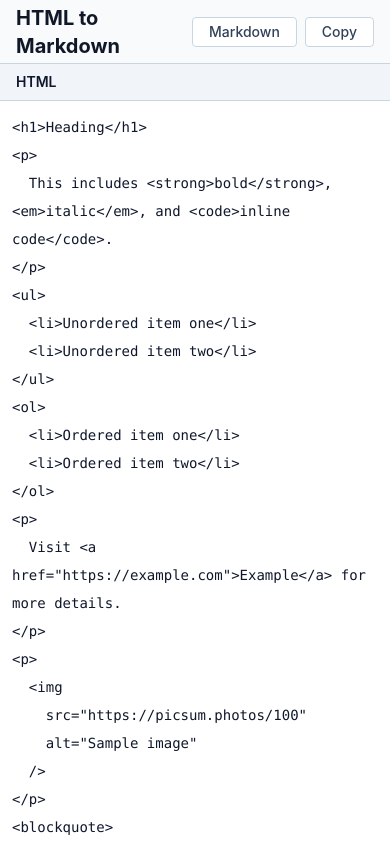
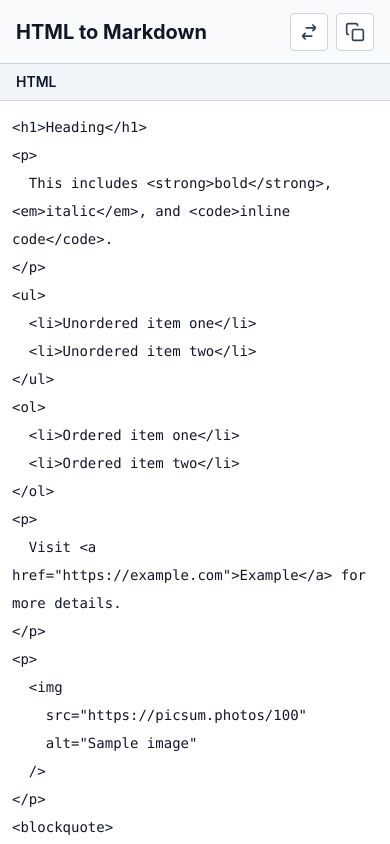
Before and after one commit to remarkablemark/html-to-markdown, a React (Vite) app: page / in a window 390 px wide. Built offline with nearby package versions, Linux system fonts and the light colour scheme; what turndown-plugin-gfm would draw is missing.

Commit message:
feat(components): use button icons for header on mobile

```diff
--- a/src/components/ConverterHeader/ConverterHeader.tsx
+++ b/src/components/ConverterHeader/ConverterHeader.tsx
@@ -80,22 +80,46 @@ export function ConverterHeader({
         </a>
 
         <button
-          className="cursor-pointer rounded border border-slate-300 bg-white px-4 py-1 text-sm font-medium text-slate-700 transition hover:bg-slate-100 disabled:cursor-not-allowed disabled:opacity-50 md:hidden dark:border-slate-700 dark:bg-slate-900 dark:text-slate-200 dark:hover:bg-slate-800"
+          aria-label={`Switch to ${mobileToggleLabel}`}
+          className="cursor-pointer rounded border border-slate-300 bg-white p-2 text-slate-700 transition hover:bg-slate-100 disabled:cursor-not-allowed disabled:opacity-50 md:hidden dark:border-slate-700 dark:bg-slate-900 dark:text-slate-200 dark:hover:bg-slate-800"
           onClick={onTogglePane}
+          title={`Switch to ${mobileToggleLabel}`}
           type="button"
         >
-          {mobileToggleLabel}
+          <svg
+            aria-hidden="true"
+            className="h-5 w-5"
+            fill="none"
+            stroke="currentColor"
+            strokeWidth="2"
+            viewBox="0 0 24 24"
+          >
+            <path d="M8 7h12m0 0-4-4m4 4-4 4m0 6H4m0 0 4 4m-4-4 4-4" />
+          </svg>
         </button>
 
         <button
-          className="cursor-pointer rounded border border-slate-300 bg-white px-4 py-1 text-sm font-medium text-slate-700 transition hover:bg-slate-100 disabled:cursor-not-allowed disabled:opacity-50 dark:border-slate-700 dark:bg-slate-900 dark:text-slate-200 dark:hover:bg-slate-800"
+          aria-label={copyButtonLabel}
+          className="cursor-pointer rounded border border-slate-300 bg-white p-2 text-slate-700 transition hover:bg-slate-100 disabled:cursor-not-allowed disabled:opacity-50 md:px-4 md:py-1 md:text-sm md:font-medium dark:border-slate-700 dark:bg-slate-900 dark:text-slate-200 dark:hover:bg-slate-800"
           disabled={!markdown.length}
           onClick={() => {
             void handleCopyButtonClick();
           }}
+          title={copyButtonLabel}
           type="button"
         >
-          {copyButtonLabel}
+          <svg
+            aria-hidden="true"
+            className="h-5 w-5 md:hidden"
+            fill="none"
+            stroke="currentColor"
+            strokeWidth="2"
+            viewBox="0 0 24 24"
+          >
+            <rect height="13" rx="2" ry="2" width="13" x="9" y="9" />
+            <path d="M5 15H4a2 2 0 0 1-2-2V4a2 2 0 0 1 2-2h9a2 2 0 0 1 2 2v1" />
+          </svg>
+          <span className="hidden md:inline">{copyButtonLabel}</span>
         </button>
       </div>
     </header>
```
Also changed, not shown: 1 other file (tests, documents, lock files or other folders).
